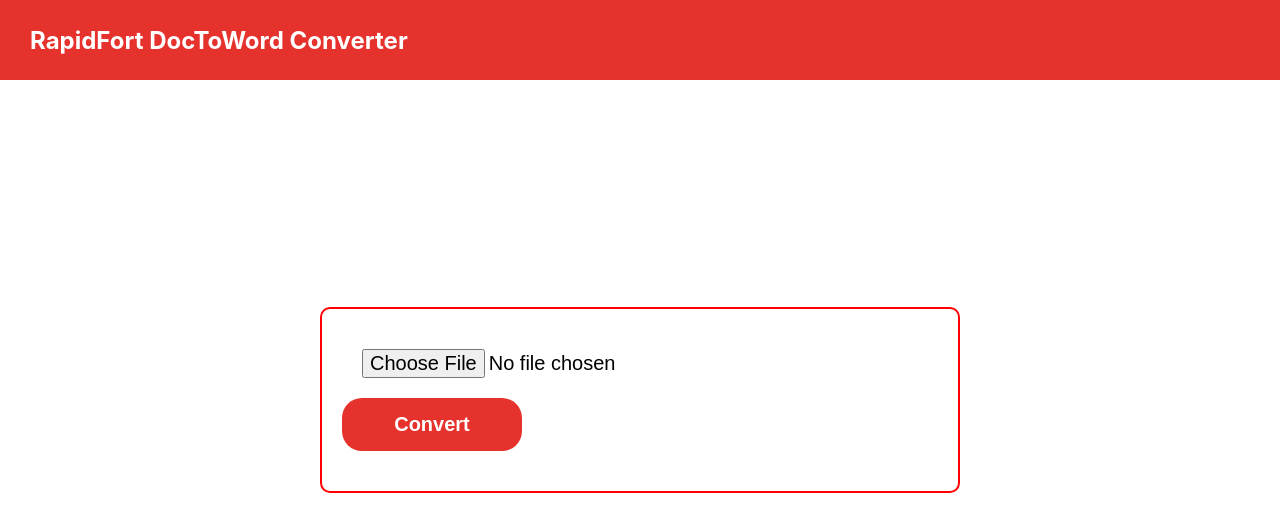
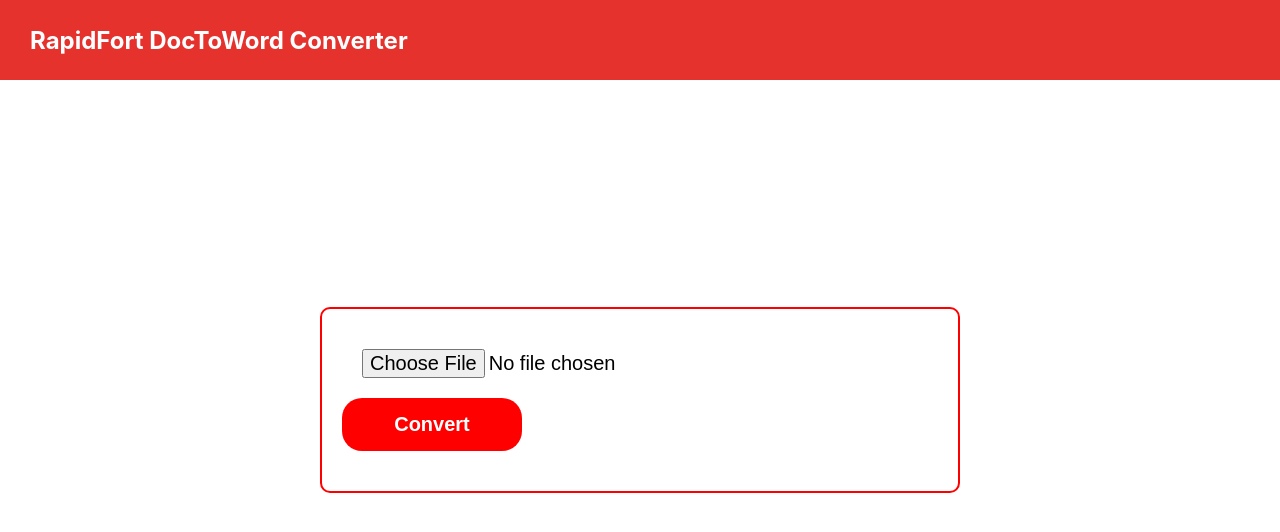
Before and after one commit to hjain2003/RapidFort, a React (Create React App) app in the folder client/: page / in a window 1280 px wide. In both pictures the pointer is over the button "Convert". Shown: the top 532 px of the page. Built offline with nearby package versions, Linux system fonts and the light colour scheme.

Commit message:
added hover effect

```diff
--- a/client/src/App.css
+++ b/client/src/App.css
@@ -32,7 +32,9 @@
   cursor: pointer;
   width: 180px;
 }
-
+form button:hover{
+  background-color: red;
+}
 form input{
   border: none;
   border-radius: 20px;
```
